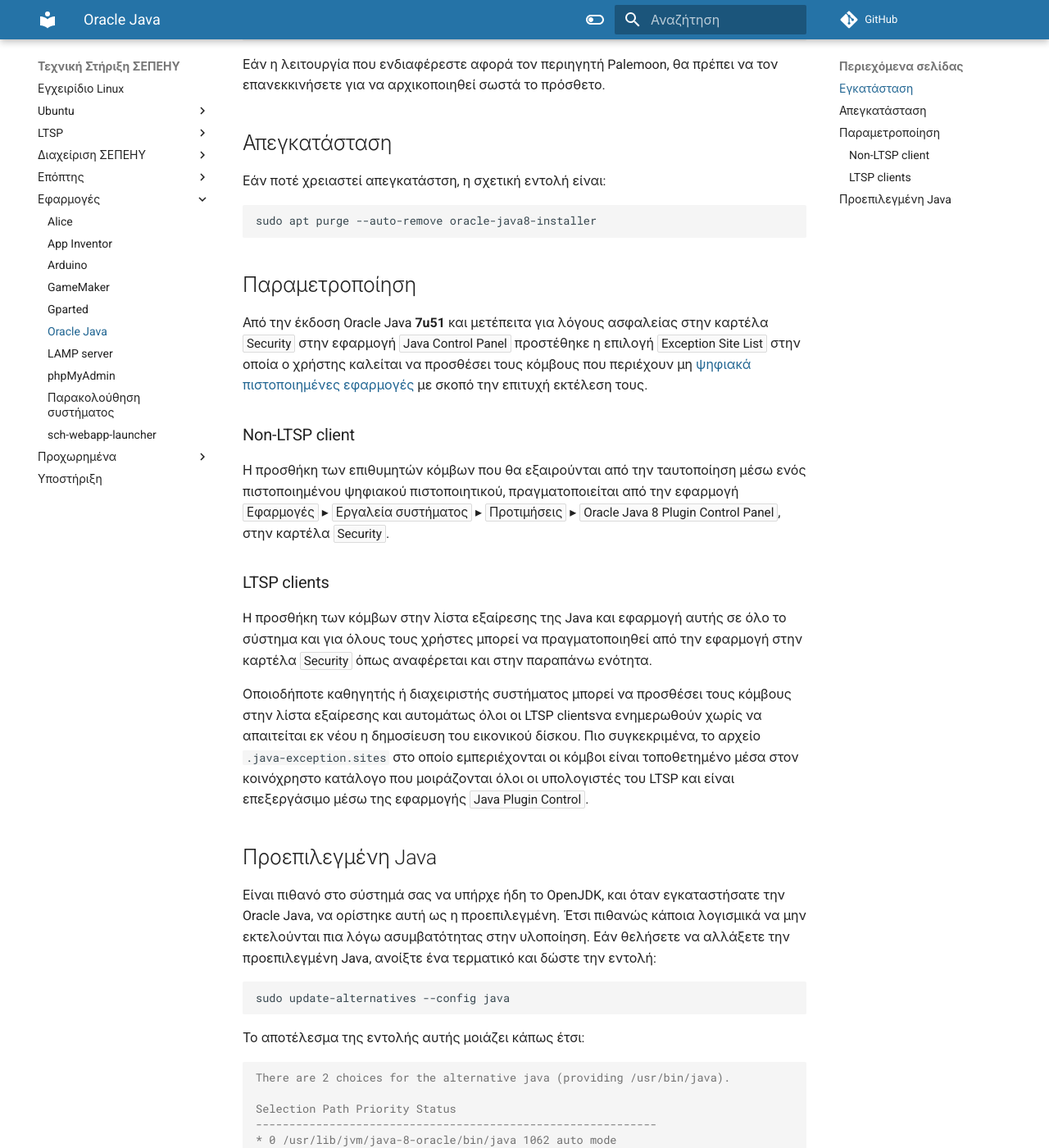
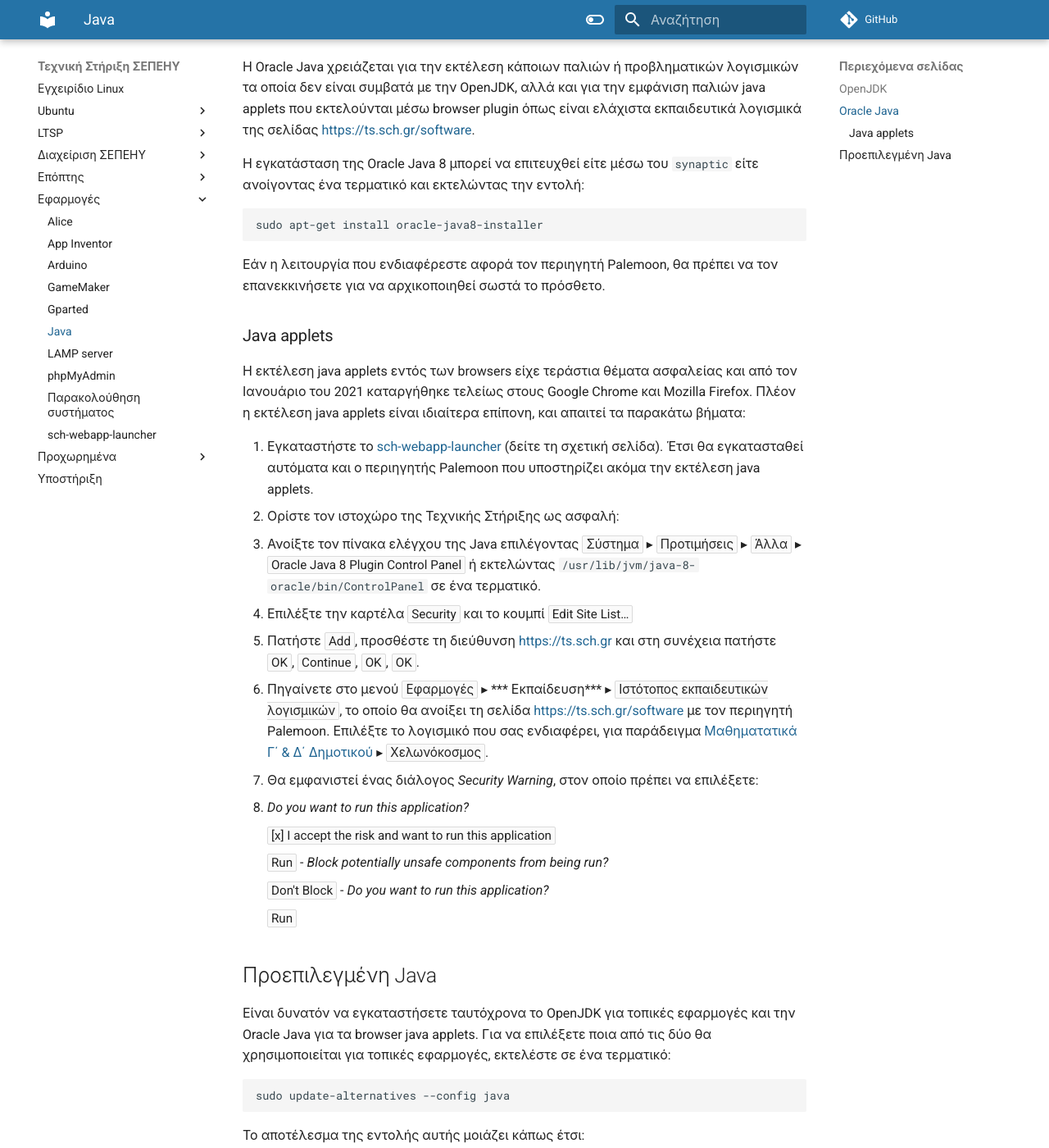
Before and after one commit to siahos/el.ltsp.org, an MkDocs documentation site: the page built from docs/java/index.md, in a window 1280 px wide and 1400 px high, scrolled down 528 px. Shown: the whole window at 82% size. Built offline with MkDocs 1.6.1 and Material for MkDocs 9.7.7, drawn with Linux system fonts in a browser that asks for light colours; comment, search, counter and statistics services are not loaded; some of the changed text lies outside the part shown.

Commit message:
Update java

````diff
--- a/docs/java/index.md
+++ b/docs/java/index.md
@@ -1,17 +1,26 @@
-# Oracle Java
+# Java
 
-Κάποιες εφαρμογές απαιτούν την ύπαρξη ενός περιβάλλοντος Java. Συνήθως είναι
-προτιμότερο να εγκαθιστούμε το OpenJDK είτε από το `synaptic` είτε εκτελώντας
+Κάποιες εφαρμογές απαιτούν την ύπαρξη ενός περιβάλλοντος Java. Υπάρχουν δύο
+εναλλακτικά πακέτα για Java, η έκδοση OpenJDK που αναπτύσσεται από την
+κοινότητα, και η Oracle Java.
+
+## OpenJDK
+
+Η OpenJDK είναι προτιμητέα στις περισσότερες περιπτώσεις για την εκτέλεση
+σύγχρονων τοπικών εφαρμογών Java. Δεν διαθέτει πια plugin για εκτέλεση μέσω
+browser. Η εγκατάστασή της γίνεται είτε από το `synaptic` είτε εκτελώντας
 την παρακάτω εντολή σε ένα τερματικό:
 
 ```shell
 sudo apt install default-jre
 ```
 
-Όμως για λόγους συμβατότητας, σε ορισμένες περιπτώσεις είναι απαραίτητη η
-εγκατάσταση της Oracle Java αντί του OpenJDK.
+## Oracle Java
 
-## Εγκατάσταση
+Η Oracle Java χρειάζεται για την εκτέλεση κάποιων παλιών ή προβληματικών
+λογισμικών τα οποία δεν είναι συμβατά με την OpenJDK, αλλά και για την
+εμφάνιση παλιών java applets που εκτελούνται μέσω browser plugin όπως είναι
+ελάχιστα εκπαιδευτικά λογισμικά της σελίδας <https://ts.sch.gr/software>.
 
 Η εγκατάσταση της Oracle Java 8 μπορεί να επιτευχθεί είτε μέσω του `synaptic`
 είτε ανοίγοντας ένα τερματικό και εκτελώντας την εντολή:
@@ -23,52 +32,53 @@ sudo apt-get install oracle-java8-installer
 Εάν η λειτουργία που ενδιαφέρεστε αφορά τον περιηγητή Palemoon, θα πρέπει να
 τον επανεκκινήσετε για να αρχικοποιηθεί σωστά το πρόσθετο.
 
-## Απεγκατάσταση
+### Java applets
 
-Εάν ποτέ χρειαστεί απεγκατάστση, η σχετική εντολή είναι:
+Η εκτέλεση java applets εντός των browsers είχε τεράστια θέματα ασφαλείας και
+από τον Ιανουάριο του 2021 καταργήθηκε τελείως στους Google Chrome και
+Mozilla Firefox. Πλέον η εκτέλεση java applets είναι ιδιαίτερα επίπονη, και
+απαιτεί τα παρακάτω βήματα:
 
-```shell
-sudo apt purge --auto-remove oracle-java8-installer
-```
+1. Εγκαταστήστε το [sch-webapp-launcher](sch-webapp-launcher) (δείτε τη
+   σχετική σελίδα). Έτσι θα εγκατασταθεί αυτόματα και ο περιηγητής Palemoon που
+   υποστηρίζει ακόμα την εκτέλεση java applets.
 
-## Παραμετροποίηση
+2. Ορίστε τον ιστοχώρο της Τεχνικής Στήριξης ως ασφαλή:
+   - Ανοίξτε τον πίνακα ελέγχου της Java επιλέγοντας ***Σύστημα*** ▸
+     ***Προτιμήσεις*** ▸ ***Άλλα*** ▸ ***Oracle Java 8 Plugin Control Panel***
+     ή εκτελώντας `/usr/lib/jvm/java-8-oracle/bin/ControlPanel` σε ένα
+     τερματικό.
+   - Επιλέξτε την καρτέλα ***Security*** και το κουμπί ***Edit Site List…***
+   - Πατήστε ***Add***, προσθέστε τη διεύθυνση <https://ts.sch.gr> και στη
+     συνέχεια πατήστε ***OK***, ***Continue***, ***OK***, ***OK***.
 
-Από την έκδοση Oracle Java **7u51** και μετέπειτα για λόγους ασφαλείας στην
-καρτέλα ***Security*** στην εφαρμογή ***Java Control Panel*** προστέθηκε η
-επιλογή ***Exception Site List*** στην οποία ο χρήστης καλείται να προσθέσει
-τους κόμβους που περιέχουν μη [ψηφιακά πιστοποιημένες
-εφαρμογές](https://el.wikipedia.org/wiki/Ψηφιακό_πιστοποιητικό) με σκοπό την
-επιτυχή εκτέλεση τους.
+3. Πηγαίνετε στο μενού ***Εφαρμογές*** ▸ *** Εκπαίδευση*** ▸ ***Ιστότοπος
+   εκπαιδευτικών λογισμικών***, το οποίο θα ανοίξει τη σελίδα
+   <https://ts.sch.gr/software> με τον περιηγητή Palemoon. Επιλέξτε το
+   λογισμικό που σας ενδιαφέρει, για παράδειγμα [Μαθηματατικά Γ΄ & Δ΄
+   Δημοτικού](https://ts.sch.gr/repo/online-packages/dim-mathimatika-c-d/d05-web/index.html)
+   ▸ ***Χελωνόκοσμος***.
 
-### Non-LTSP client
+4. Θα εμφανιστεί ένας διάλογος *Security Warning*, στον οποίο πρέπει να
+   επιλέξετε:
 
-Η προσθήκη των επιθυμητών κόμβων που θα εξαιρούνται από την ταυτοποίηση μέσω
-ενός πιστοποιημένου ψηφιακού πιστοποιητικού, πραγματοποιείται από την εφαρμογή
-***Εφαρμογές*** ▸ ***Εργαλεία συστήματος*** ▸ ***Προτιμήσεις*** ▸ ***Oracle
-Java 8 Plugin Control Panel***, στην καρτέλα ***Security***.
+   - *Do you want to run this application?*
 
-### LTSP clients
+      ***[x] I accept the risk and want to run this application***
 
-H προσθήκη των κόμβων στην λίστα εξαίρεσης της Java και εφαρμογή αυτής σε όλο
-το σύστημα και για όλους τους χρήστες μπορεί να πραγματοποιηθεί από την
-εφαρμογή  στην καρτέλα ***Security*** όπως αναφέρεται και στην παραπάνω
-ενότητα.
+      ***Run***
+   - *Block potentially unsafe components from being run?*
 
-Οποιοδήποτε καθηγητής ή διαχειριστής συστήματος μπορεί να προσθέσει τους
-κόμβους στην λίστα εξαίρεσης και αυτομάτως όλοι οι LTSP clientsνα
-ενημερωθούν χωρίς να απαιτείται εκ νέου η δημοσίευση του εικονικού δίσκου. Πιο
-συγκεκριμένα, το αρχείο `.java-exception.sites` στο οποίο εμπεριέχονται οι
-κόμβοι είναι τοποθετημένο μέσα στον κοινόχρηστο κατάλογο που μοιράζονται όλοι
-οι υπολογιστές του LTSP και είναι επεξεργάσιμο μέσω της εφαρμογής ***Java
-Plugin Control***.
+      ***Don't Block***
+   - *Do you want to run this application?*
+
+      ***Run***
 
 ## Προεπιλεγμένη Java
 
-Είναι πιθανό στο σύστημά σας να υπήρχε ήδη το OpenJDK, και όταν εγκαταστήσατε
-την Oracle Java, να ορίστηκε αυτή ως η προεπιλεγμένη. Έτσι πιθανώς κάποια
-λογισμικά να μην εκτελούνται πια λόγω ασυμβατότητας στην υλοποίηση. Εάν
-θελήσετε να αλλάξετε την προεπιλεγμένη Java, ανοίξτε ένα τερματικό και δώστε
-την εντολή:
+Είναι δυνατόν να εγκαταστήσετε ταυτόχρονα το OpenJDK για τοπικές εφαρμογές και
+την Oracle Java για τα browser java applets. Για να επιλέξετε ποια από τις δύο
+θα χρησιμοποιείται για τοπικές εφαρμογές, εκτελέστε σε ένα τερματικό:
 
 ```shell
 sudo update-alternatives --config java
````
Also changed, not shown: docs/sch-webapp-launcher/index.md (+9 -20 lines).
